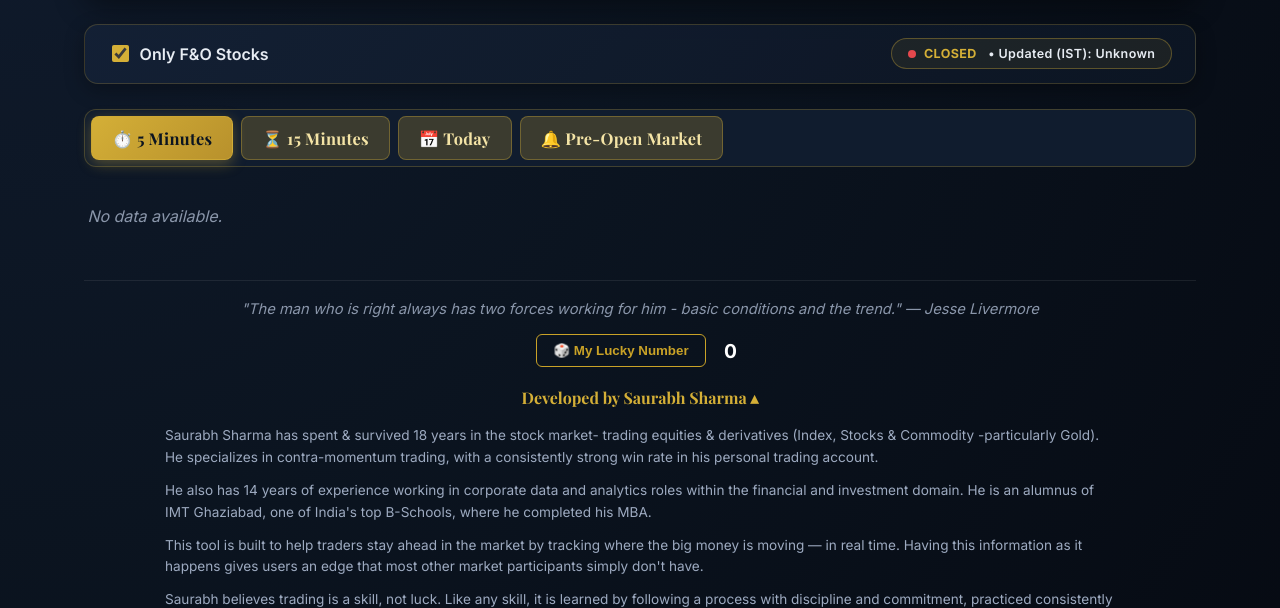
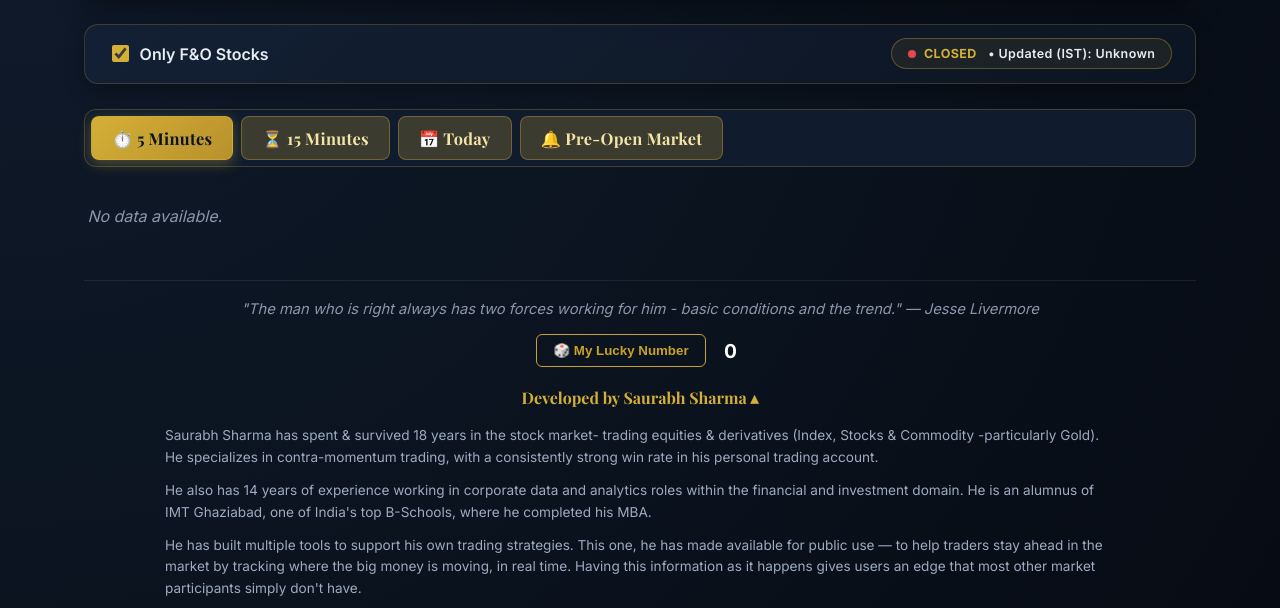
Before and after one commit to srbsharma92/priceAction3, an Astro site in the folder astro-site/: page / in a window 1280 px wide. Both pictures are taken after a click on the button "Developed by Saurabh Sharma ▾". Shown: the part 189-797 px from the top of the page. Built offline with nearby package versions, Linux system fonts and the light colour scheme; Astro itself is replaced by a stand-in of ours; no server answers.

Commit message:
Update index.astro

```diff
--- a/astro-site/src/pages/index.astro
+++ b/astro-site/src/pages/index.astro
@@ -52,7 +52,7 @@ import '../styles/theme.css';
         <div id="about-content" class="about-content">
           <p>Saurabh Sharma has spent & survived 18 years in the stock market- trading equities & derivatives (Index, Stocks & Commodity -particularly Gold). He specializes in contra-momentum trading, with a consistently strong win rate in his personal trading account. </p>
           <p>He also has 14 years of experience working in corporate data and analytics roles within the financial and investment domain. He is an alumnus of IMT Ghaziabad, one of India's top B-Schools, where he completed his MBA.</p>
-          <p>This tool is built to help traders stay ahead in the market by tracking where the big money is moving — in real time. Having this information as it happens gives users an edge that most other market participants simply don't have.</p>
+          <p>He has built multiple tools to support his own trading strategies. This one, he has made available for public use — to help traders stay ahead in the market by tracking where the big money is moving, in real time. Having this information as it happens gives users an edge that most other market participants simply don't have.</p>
           <p>Saurabh believes trading is a skill, not luck. Like any skill, it is learned by following a process with discipline and commitment, practiced consistently over time.</p>
           <p>For any questions or a quick discussion or learning, feel free to mail him — or book a session.</p>
         </div>
```
